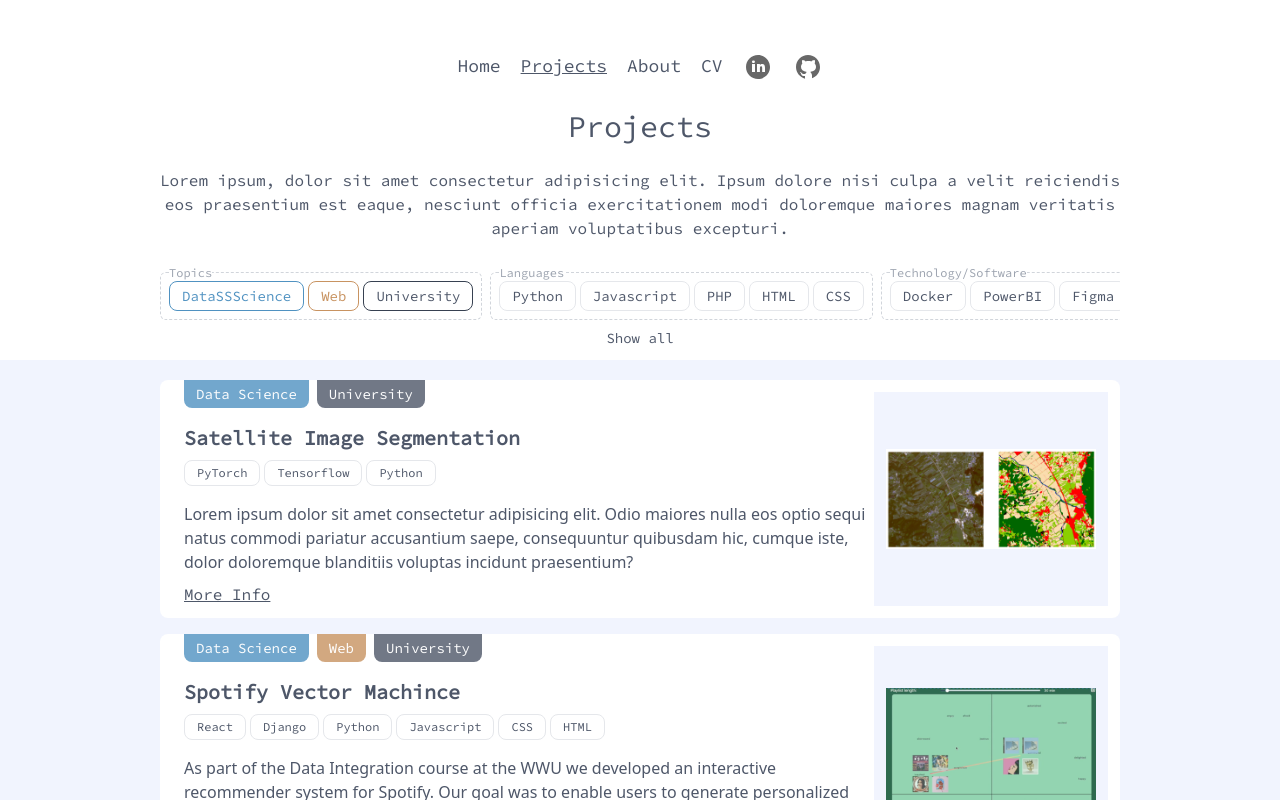
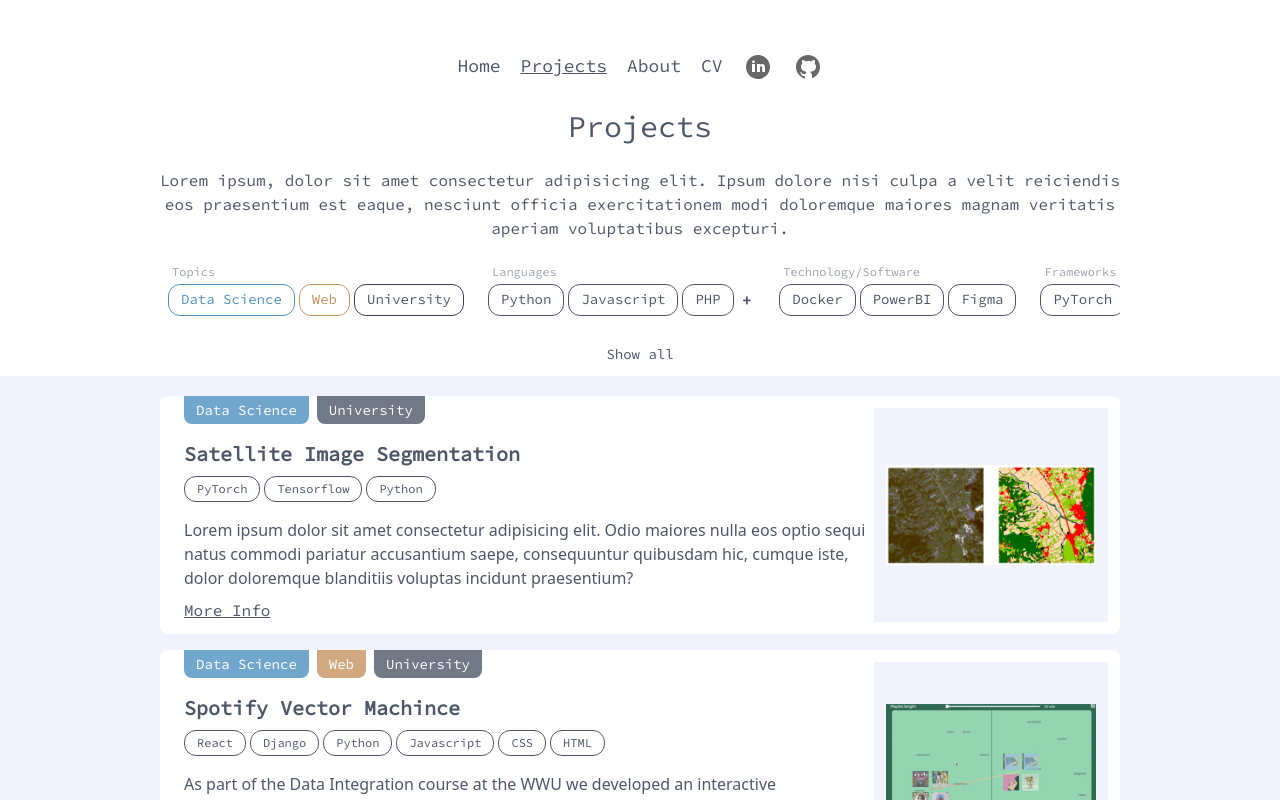
Before and after one commit to marcosefritose/marcose-website, a SvelteKit app: page /projects in a window 1280 px wide. Shown: the top 800 px of the page. Built offline with nearby package versions, Linux system fonts and the light colour scheme.

Commit message:
extendable filter options

```diff
--- a/package.json
+++ b/package.json
@@ -22,6 +22,7 @@
 		"prettier-plugin-tailwindcss": "^0.1.13",
 		"svelte": "^3.44.0",
 		"svelte-preprocess": "^4.10.7",
+		"tailwind-scrollbar": "^2.0.1",
 		"tailwindcss": "^3.2.4",
 		"vite": "^3.1.0"
 	},
--- /dev/null
+++ b/src/routes/projects/extendButton.svelte
@@ -0,0 +1,11 @@
+<script>
+    export let extended;
+</script>
+
+<span
+    class="rounded-xl p-1 cursor-pointer font-bold text-dark"
+    on:click={() => extended = !extended}
+    on:keydown={() => extended = !extended}
+>
+    {extended ? '-' : '+'}
+</span>
--- a/src/routes/projects/filter.svelte
+++ b/src/routes/projects/filter.svelte
@@ -1,50 +1,73 @@
 <script>
-	import Topic from "./topic.svelte";
+	import Topic from './topic.svelte';
+    import ExtendButton from './extendButton.svelte';
 
 	let showAllTopics = false;
+
+	let extendMainTopics = false;
+	let extendLanguages = false;
+	let extendTechnologies = false;
+	let extendFrameworks = false;
 
 	function switchTopicDisplayMode() {
 		showAllTopics = !showAllTopics;
 	}
 </script>
 
-<div id="filter" class="md:w-5/6 xl:w-3/4 mx-auto max-w-6xl relative flex {showAllTopics ?  'flex-wrap' : 'overflow-x-scroll' } gap-2 py-2 mt-3 ">
+<div
+	id="filter"
+	class="relative mx-auto flex max-w-6xl md:w-5/6 xl:w-3/4 {showAllTopics
+		? 'flex-wrap'
+		: 'overflow-x-scroll scrollbar scrollbar-thumb-gray-200 scrollbar-thin'} mt-3 gap-2 py-2 "
+>
 	<!-- Main Topics -->
-    <div class="relative flex border border-dashed border-gray-300 p-2 gap-1 rounded-md">
-        <span class="absolute text-xs -top-2 bg-light text-gray-400">Topics</span>
-        <Topic topic="DataSSScience" color="data"/>
-        <Topic topic="Web" color="web"/>
-        <Topic topic="University" color="gray-700"/>
+	<div class="relative flex gap-1 rounded-md border-gray-300 p-2 mt-1">
+		<span class="absolute -top-3 left-3 bg-light text-xs text-gray-400">Topics</span>
+		<Topic topic="Data Science" color="data" />
+		<Topic topic="Web" color="web" />
+		<Topic topic="University" color="gray-700" />
 	</div>
 	<!-- Languages -->
-    <div class="relative flex border border-dashed border-gray-300 p-2 gap-1 rounded-md">
-        <span class="absolute text-xs -top-2 bg-light text-gray-400">Languages</span>
-        <Topic topic="Python"/>
-        <Topic topic="Javascript"/>
-        <Topic topic="PHP"/>
-        <Topic topic="HTML"/>
-        <Topic topic="CSS"/>
+	<div class="relative flex gap-1 rounded-md border-gray-300 p-2 mt-1">
+		<span class="absolute -top-3 left-3 bg-light text-xs text-gray-400">Languages</span>
+		<Topic topic="Python" />
+		<Topic topic="Javascript" />
+		<Topic topic="PHP" />
+		{#if extendLanguages}
+			<Topic topic="HTML" />
+			<Topic topic="CSS" />
+            <ExtendButton bind:extended={extendLanguages} />
+		{:else}
+            <ExtendButton bind:extended={extendLanguages} />
+		{/if}
 	</div>
 	<!-- Technology / Software -->
-    <div class="relative flex  border border-dashed border-gray-300 p-2 gap-1 rounded-md">
-        <span class="absolute text-xs -top-2 bg-light text-gray-400">Technology/Software</span>
-        <Topic topic="Docker"/>
-        <Topic topic="PowerBI"/>
-        <Topic topic="Figma"/>
+	<div class="relative flex gap-1 rounded-md border-gray-300 p-2 mt-1">
+		<span class="absolute -top-3 left-3 bg-light text-xs text-gray-400">Technology/Software</span>
+		<Topic topic="Docker" />
+		<Topic topic="PowerBI" />
+		<Topic topic="Figma" />
 	</div>
 	<!-- Frameworks -->
-    <div class="relative flex  border border-dashed border-gray-300 p-2 gap-1 rounded-md">
-        <span class="absolute text-xs -top-2 bg-light text-gray-400">Frameworks</span>
-        <Topic topic="PyTorch"/>
-        <Topic topic="Tensorflow"/>
-        <Topic topic="Django"/>
-        <Topic topic="Flask"/>
-        <Topic topic="Laravel"/>
-        <Topic topic="React"/>
-        <Topic topic="SvelteKit"/>
-        <Topic topic="TailwindCSS"/>
+	<div class="relative flex gap-1 rounded-md border-gray-300 p-2 mt-1">
+		<span class="absolute -top-3 left-3 bg-light text-xs text-gray-400">Frameworks</span>
+		<Topic topic="PyTorch" />
+		<Topic topic="Tensorflow" />
+		<Topic topic="Django" />
+		<Topic topic="Flask" />
+		<Topic topic="SvelteKit" />
+        {#if extendFrameworks}
+            <Topic topic="Laravel" />
+            <Topic topic="TailwindCSS" />
+            <Topic topic="React" />
+            <ExtendButton bind:extended={extendFrameworks} />
+		{:else}
+            <ExtendButton bind:extended={extendFrameworks} />
+		{/if}
 	</div>
 </div>
-<div class="w-full flex justify-center mb-3">
-    <button on:click={switchTopicDisplayMode} class="text-sm">Show {showAllTopics ? 'less' : 'all'}</button>
+<div class="my-3 flex w-full justify-center">
+	<button on:click={switchTopicDisplayMode} class="text-sm"
+		>Show {showAllTopics ? 'less' : 'all'}</button
+	>
 </div>
--- a/src/routes/projects/topic.svelte
+++ b/src/routes/projects/topic.svelte
@@ -27,7 +27,7 @@
 </script>
 
 <span
-    class="px-3 py-1 border rounded-lg border-{color}
+    class="px-3 py-1 border rounded-xl whitespace-nowrap border-{color}
     {selectedTopics.includes(topic) ? 'text-white bg-opacity-70 bg-'+color : 'text-'+color}
     {active ? 'cursor-pointer text-sm' : 'text-xs'}"
     on:click={() => selectTopic(topic)}
--- a/tailwind.config.cjs
+++ b/tailwind.config.cjs
@@ -30,7 +30,9 @@ module.exports = {
   safelist: [
     'bg-data', 'border-data', 'text-data',
     'bg-web', 'border-web', 'text-web',
-    'bg-dark', 'bg-gray-700'
+    'bg-dark', 'border-dark', 'bg-gray-700'
   ],
-  plugins: [],
+  plugins: [
+    require('tailwind-scrollbar'),
+  ],
 }
```
Also changed, not shown: 1 other file (tests, documents, lock files or other folders). Lines whose indentation alone changed are shown as unchanged.
